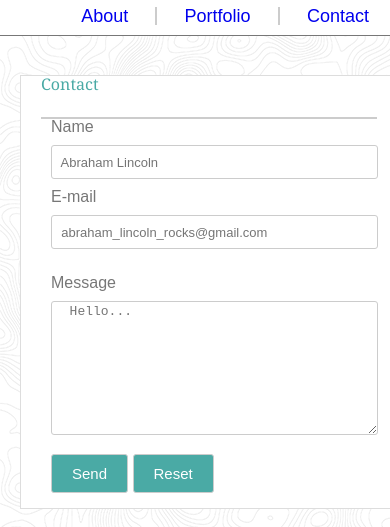
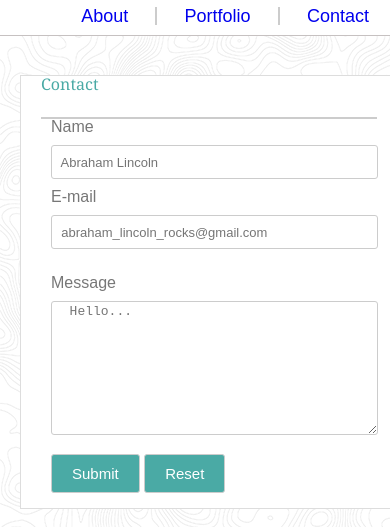
Before and after one commit to makeitsoo/Responsive-Portfolio, a plain HTML site: page contact.html in a window 390 px wide. Shown: the part 67-594 px from the top of the page. Drawn offline with Linux system fonts and the light colour scheme; files that its build step writes are made by us from their sources.

Commit message:
completed changes for enhancing contact page with responsive css using media queries

```diff
--- a/assets/css/style.css
+++ b/assets/css/style.css
@@ -269,7 +269,7 @@ textarea {
 		position:static;
 	}
 	nav {
-		margin-right: 100px;
+		margin-right: 90px;
 	}
 	#bioPic {
 		width:95%;
@@ -354,9 +354,8 @@ textarea {
 		width: 100%;
 		margin:0px;
 		padding:10px;
-		border-bottom: solid;
 		background-color: white;
-		border-bottom-width: 1px;
+		border-bottom:1px solid #C6C1C1;
 	}
 
 	article {
--- a/contact.html
+++ b/contact.html
@@ -6,7 +6,7 @@
 	<link rel="stylesheet" type="text/css" href="assets/css/style.css">
 </head>
 
-<body class=site>
+<body class="site wrapper">
 	<div class="pageTop">
 	<header class="navbar">
 		<h1 id="nameLogo">Barry Williams</h1>
@@ -31,7 +31,7 @@
 			<input class="text_box" type="text" placeholder="  abraham_lincoln_rocks@gmail.com"><br><br>
 			Message<br>
 			<textarea placeholder="  Hello..."></textarea><br><br>
-			<input class="contact_buttons" type="submit" value="Send">
+			<input class="contact_buttons" type="submit" value="Submit">
 			<input class="contact_buttons" type="reset" value="Reset">
 		</form>
 	</article>
```
